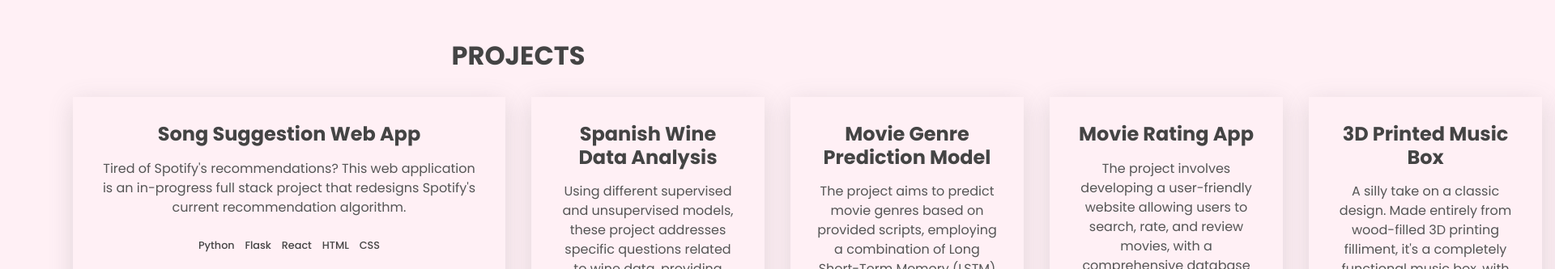
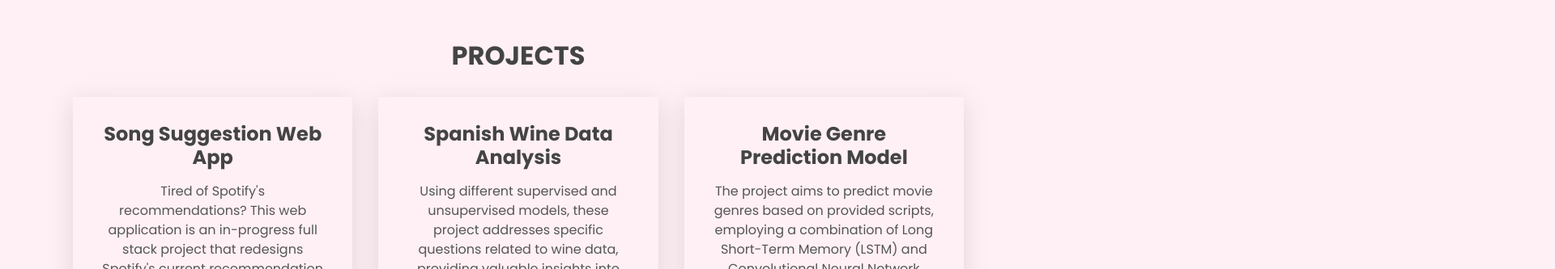
Before and after one commit to laurenszlosek/portfolio, a plain HTML site: page index.html in a window 1280 px wide. Shown: the part 690-1023 px from the top of the page at 81% size, 1920 px wide, since content can reach past the window. Drawn offline with Linux system fonts and the light colour scheme.

Commit message:
Update index.html

```diff
--- a/index.html
+++ b/index.html
@@ -115,7 +115,6 @@
             </a>
           </div>
 
-          <div class="projects__grid">
           <div class="project">
             <h3>Spanish Wine Data Analysis</h3>
             <p class="project__description">
@@ -138,7 +137,6 @@
             </a>
           </div>
 
-          <div class="projects__grid">
           <div class="project">
             <h3>Movie Genre Prediction Model</h3>
             <p class="project__description">
@@ -155,7 +153,6 @@
             </ul>
           </div>
 
-          <div class="projects__grid">
           <div class="project">
             <h3>Movie Rating App</h3>
             <p class="project__description">
```
